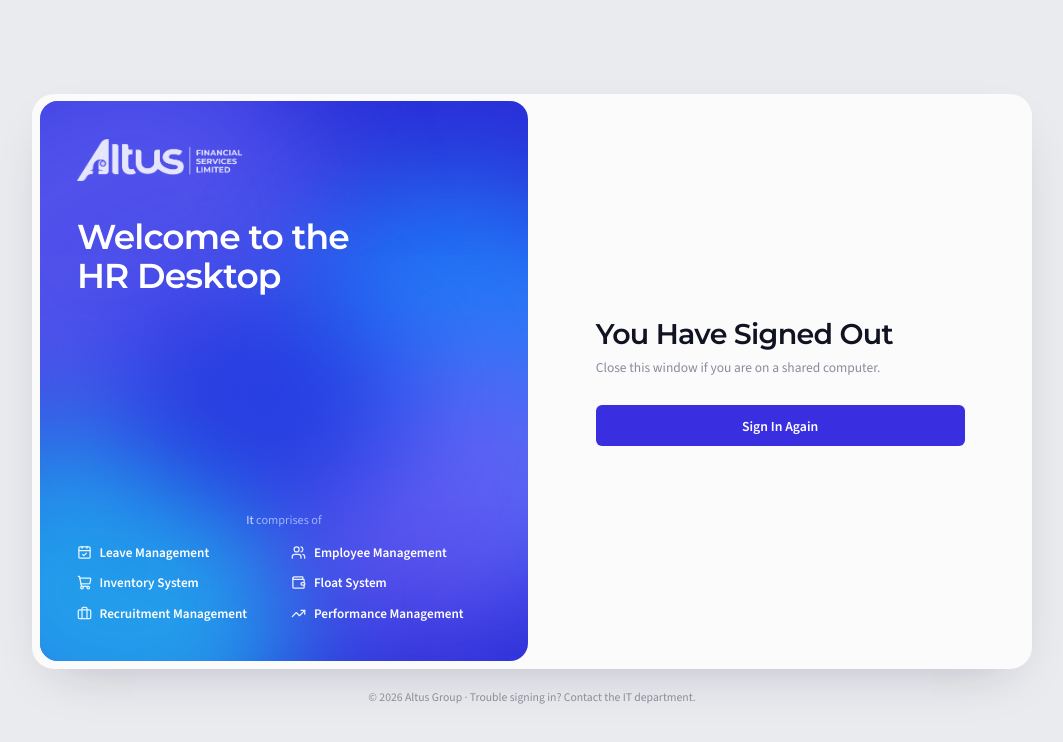
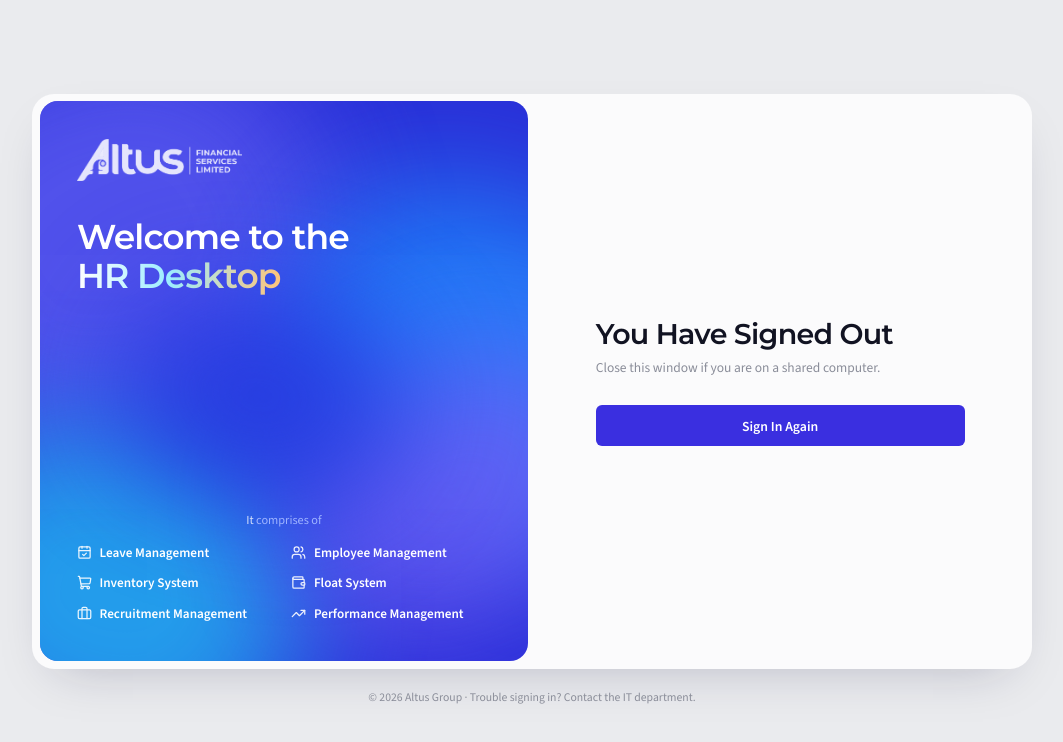
Before and after one commit to dalisomwale/HR-System, a React (Vite) app in the folder client/: page /signed-out in a window 1280 px wide. Shown: the top 742 px of the page, without its empty margins (108-1171 px from the left). Built offline with nearby package versions, Linux system fonts and the light colour scheme.

Commit message:
Sign-in: gradient on HR Desktop

```diff
--- a/client/src/pages/auth/PublicPages.jsx
+++ b/client/src/pages/auth/PublicPages.jsx
@@ -57,7 +57,12 @@ function AuthLayout({ title, sub, children }) {
             <h1 className="max-w-[360px] font-head text-[1.9rem] leading-[1.12] font-medium tracking-tight text-white md:text-[2.3rem]">
               Welcome to the
               <br />
-              HR Desktop
+              <span
+                className="bg-clip-text font-semibold text-transparent"
+                style={{ backgroundImage: 'linear-gradient(90deg, #ffffff 0%, #9cecff 45%, #ffc47a 100%)' }}
+              >
+                HR Desktop
+              </span>
             </h1>
           </div>
           <div className="relative mt-auto pt-8">
```
